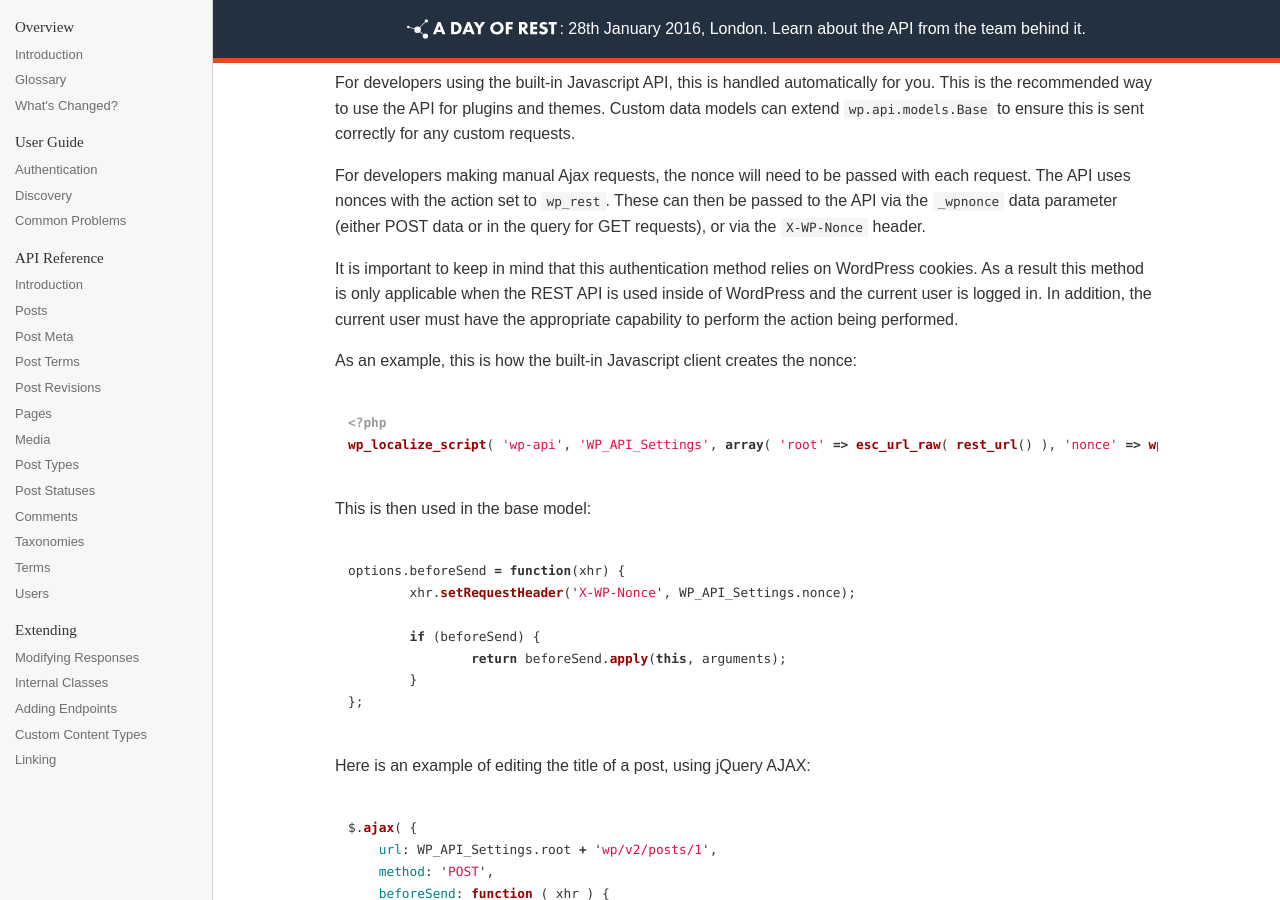
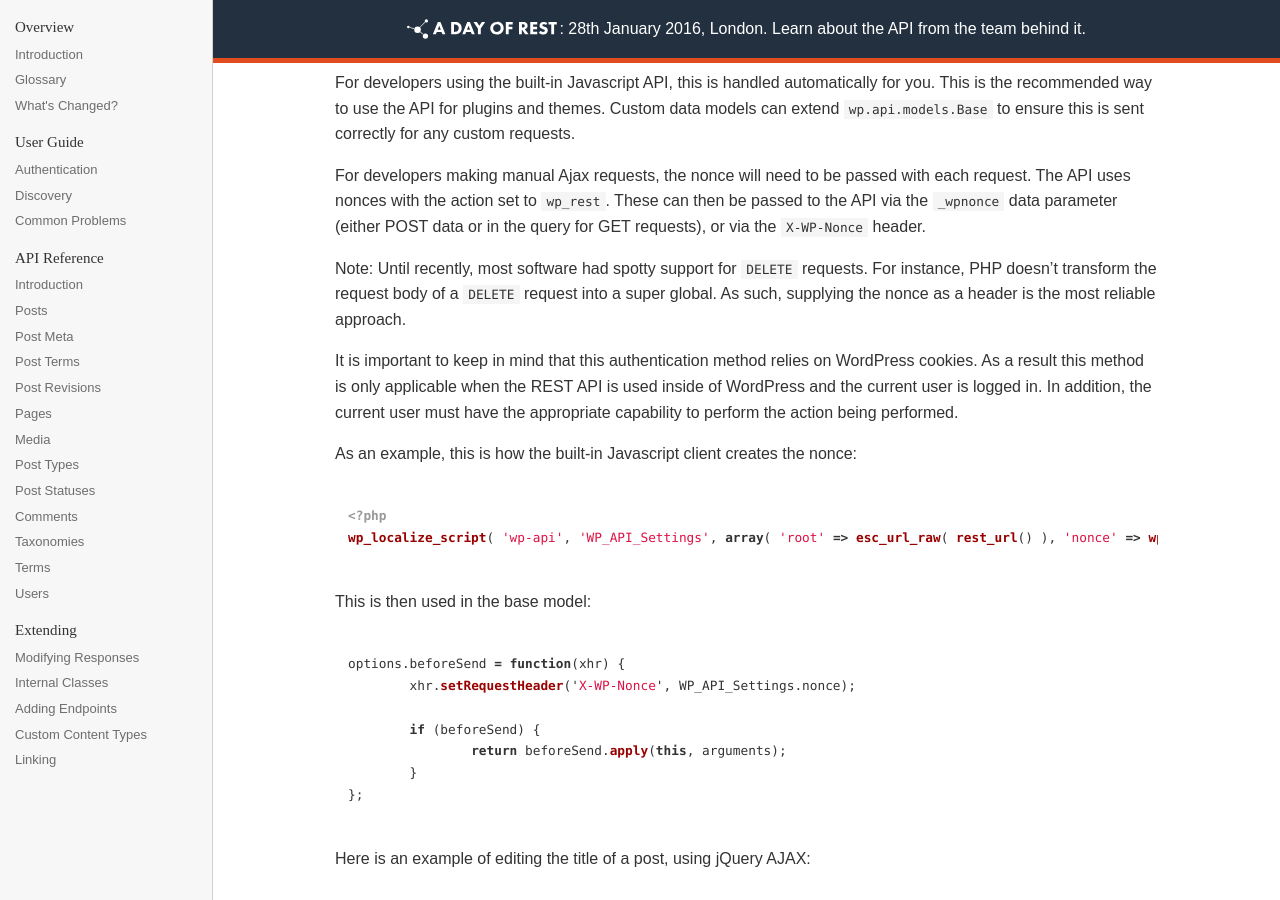
Before and after one commit to WP-API/docs-v2, a Jekyll site: the page built from guide/authentication/index.md, in a window 1280 px wide and 900 px high, scrolled down 406 px. Built offline with Jekyll 4.4.1, drawn with Linux system fonts in a browser that asks for light colours; Markdown is read by kramdown in place of the engine named in the settings.

Commit message:
Clarify best practice for supplying nonce

```diff
--- a/guide/authentication/index.md
+++ b/guide/authentication/index.md
@@ -29,6 +29,8 @@ correctly for any custom requests.
 For developers making manual Ajax requests, the nonce will need to be passed
 with each request. The API uses nonces with the action set to `wp_rest`. These
 can then be passed to the API via the `_wpnonce` data parameter (either POST data or in the query for GET requests), or via the `X-WP-Nonce` header.
+
+Note: Until recently, most software had spotty support for `DELETE` requests. For instance, PHP doesn't transform the request body of a `DELETE` request into a super global. As such, supplying the nonce as a header is the most reliable approach.
 
 It is important to keep in mind that this authentication method relies on WordPress cookies. As a result this method is only applicable when the REST API is used inside of WordPress and the current user is logged in. In addition, the current user must have the appropriate capability to perform the action being performed.
 
```
